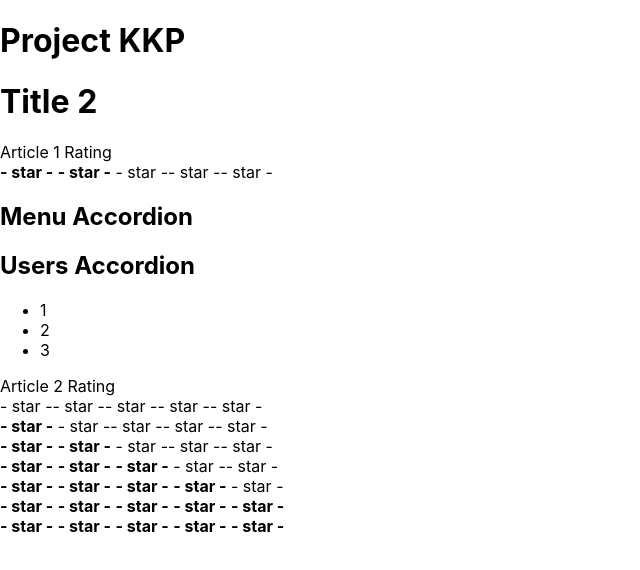
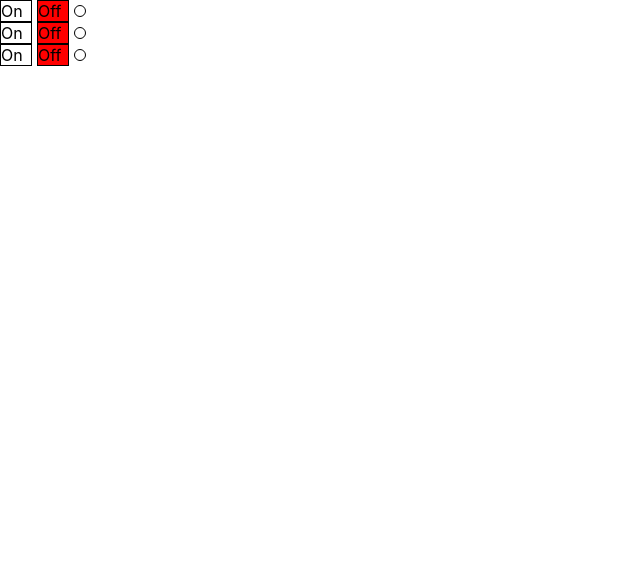
Before and after one commit to BorisPanich/react_KKP, a React (Create React App) app: page / in a window 1280 px wide. Shown: the top 570 px of the page, without its empty margins (0-640 px from the left). Built offline with nearby package versions, Linux system fonts and the light colour scheme.

Commit message:
hook useState

```diff
--- a/src/App.tsx
+++ b/src/App.tsx
@@ -1,12 +1,13 @@
 import React from 'react';
 import './App.css';
 import Accordion from './components/Accordion';
+import OnOff from './components/OnOff/OnOff';
 import Rating from './components/Rating';
 
 function App() {
   return (
     <div>
-      <PageTitle title={"Project KKP"} />
+      {/* <PageTitle title={"Project KKP"} />
       <PageTitle title={"Title 2"} />
       Article 1 Rating
       <Rating value={2} />
@@ -19,7 +20,10 @@
       <Rating value={3} />
       <Rating value={4} />
       <Rating value={5} />
-      <Rating value={6} />
+      <Rating value={6} /> */}
+      <OnOff />
+      <OnOff />
+      <OnOff />
     </div>
   );
 }
--- /dev/null
+++ b/src/components/OnOff/OnOff.tsx
@@ -0,0 +1,58 @@
+import React, { useState } from 'react';
+
+type OnOffPropsType = {
+    // on: boolean
+}
+
+function OnOff(props: OnOffPropsType) {
+
+const [on, setOne] = useState<boolean>(false);
+
+    const onStyle = {
+        width: "30px",
+        height: "20px",
+        border: "1px solid black",
+        display: "inline-block",
+        pading: "2px",
+        backgroundColor: on ? "green" : "white"
+    }
+    const offStyle = {
+        width: "30px",
+        height: "20px",
+        border: "1px solid black",
+        display: "inline-block",
+        pading: "2px",
+        marginLeft: "5px",
+        backgroundColor: on ? "white" : "red"
+    }
+    const indicatorStyle = {
+        width: "10px",
+        height: "10px",
+        borderRadius: "25px",
+        border: "1px solid black",
+        display: "inline-block",
+        pading: "2px",
+        marginLeft: "5px",
+        backgroundColor: on ? "yellow" : "white"
+    }
+
+    // const onOffStyle = {
+    //     margin: "0",
+    //     position: "absolute",
+    //     top: "50 %",
+    //     left: "50 %",
+    //     marginRight: "-50 %",
+    //     transform: "translate(-50 %, -50 %)"
+    // }
+
+    return (
+        <div >
+            <div style={onStyle} onClick={() => {setOne(true)}}>On</div>
+            <div style={offStyle} onClick={() => {setOne(false)}} >Off</div>
+            <div style={indicatorStyle}></div>
+        </div>
+    )
+
+}
+
+export default OnOff;
```
Also changed, not shown: src/components/OnOff/OnOff.css (added).
